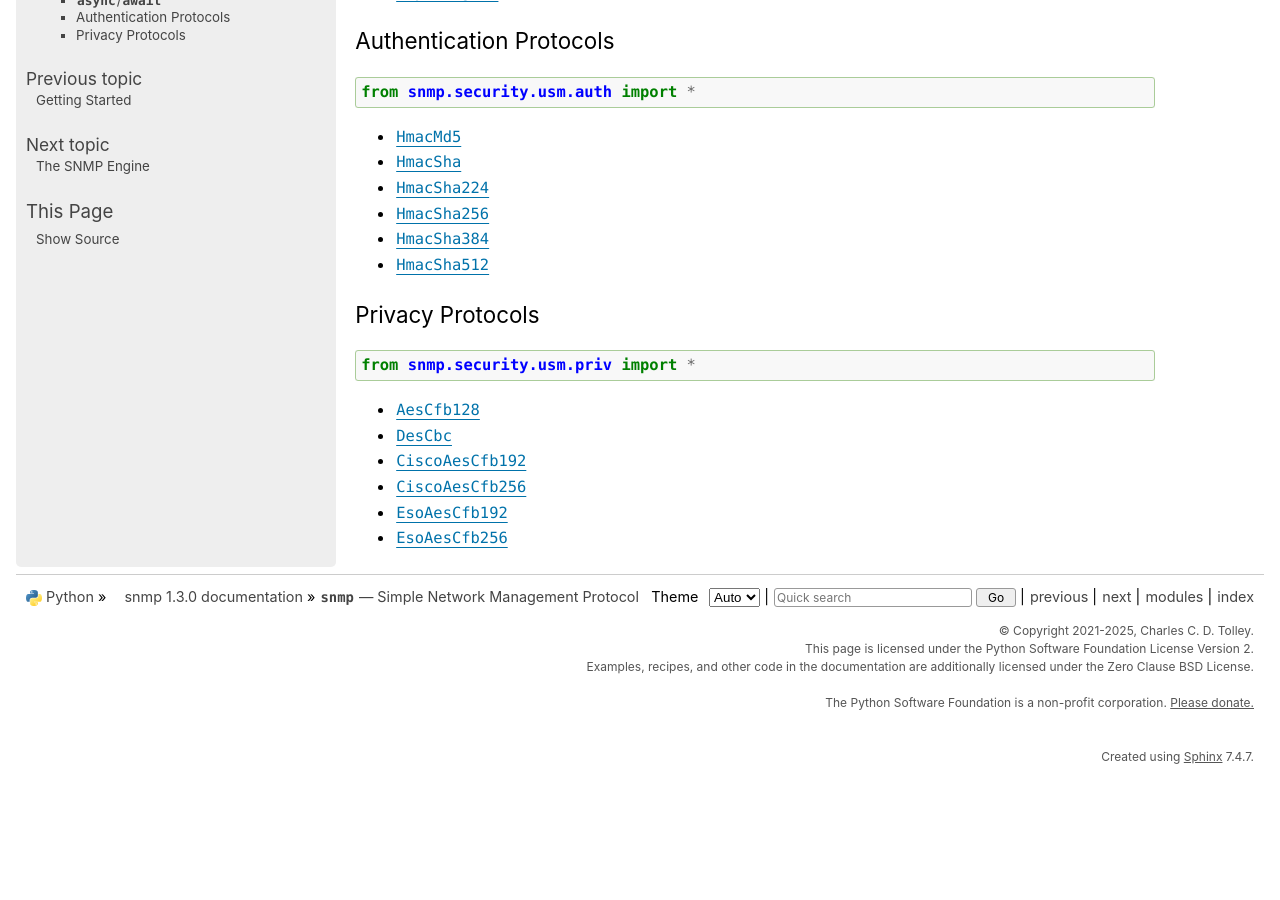
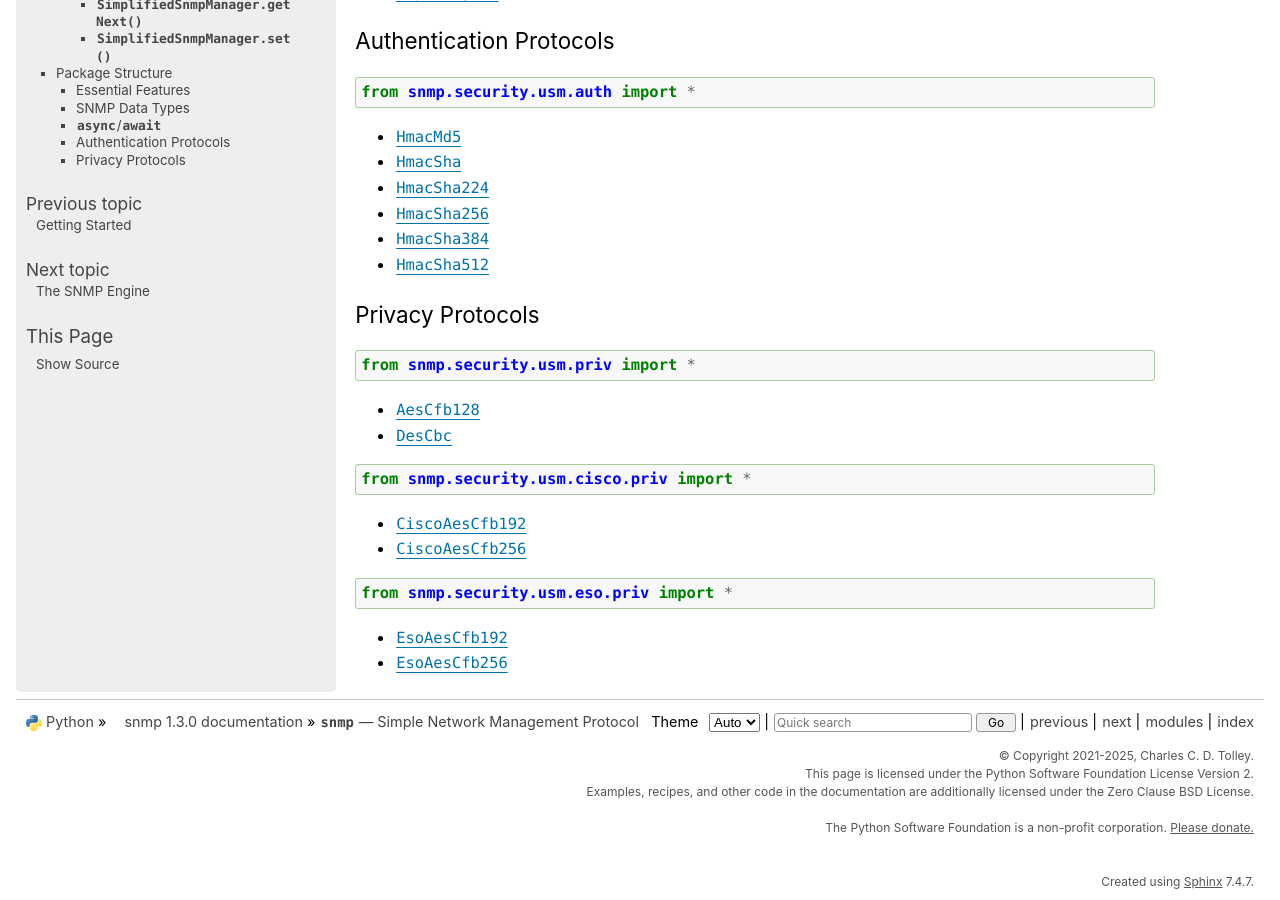
Before and after one commit to charlestolley/python-snmp, a Sphinx documentation site: the page built from docs/source/library.rst, in a window 1280 px wide and 900 px high, scrolled down 4564 px. Built offline with Sphinx 7.4.7, drawn with Linux system fonts in a browser that asks for light colours; before the commit the page ends 5339 px from its top, so only the background shows below that.

Commit message:
Document the import statements for AES 192 and 256 algorithms

```diff
--- a/docs/source/library.rst
+++ b/docs/source/library.rst
@@ -224,7 +224,17 @@ Privacy Protocols
 
 - :class:`AesCfb128<snmp.security.usm.priv.AesCfb128>`
 - :class:`DesCbc<snmp.security.usm.priv.DesCbc>`
+
+.. code-block:: python
+
+   from snmp.security.usm.cisco.priv import *
+
 - :class:`CiscoAesCfb192<snmp.security.usm.cisco.priv.CiscoAesCfb192>`
 - :class:`CiscoAesCfb256<snmp.security.usm.cisco.priv.CiscoAesCfb256>`
+
+.. code-block:: python
+
+   from snmp.security.usm.eso.priv import *
+
 - :class:`EsoAesCfb192<snmp.security.usm.eso.priv.EsoAesCfb192>`
 - :class:`EsoAesCfb256<snmp.security.usm.eso.priv.EsoAesCfb256>`
```
